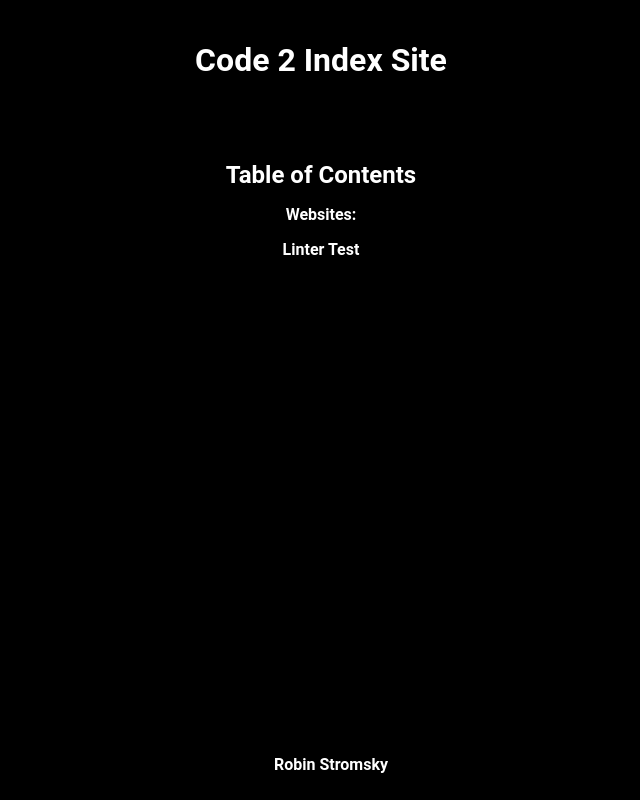
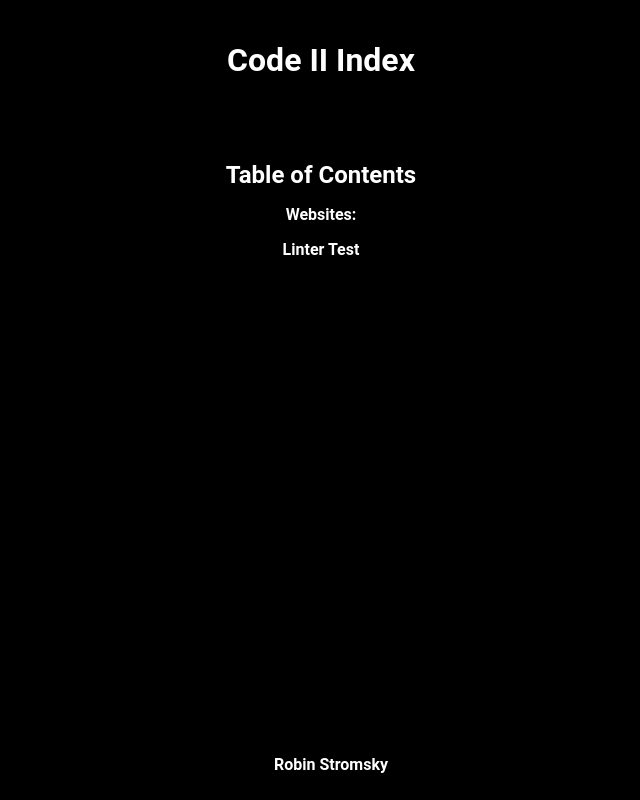
Before and after one commit to rbnsky/code2, a website: page index.html in a window 1280 px wide. Shown: the whole page, without its empty margins (319-959 px from the left). Drawn offline with Linux system fonts and the light colour scheme.

Commit message:
looks cooler now

```diff
--- a/index.html
+++ b/index.html
@@ -9,7 +9,7 @@
 </head>
 <body>
     <header>
-        <h1>Code 2 Index Site</h1>
+        <h1>Code II Index</h1>
     </header>
 
     <nav>
```
